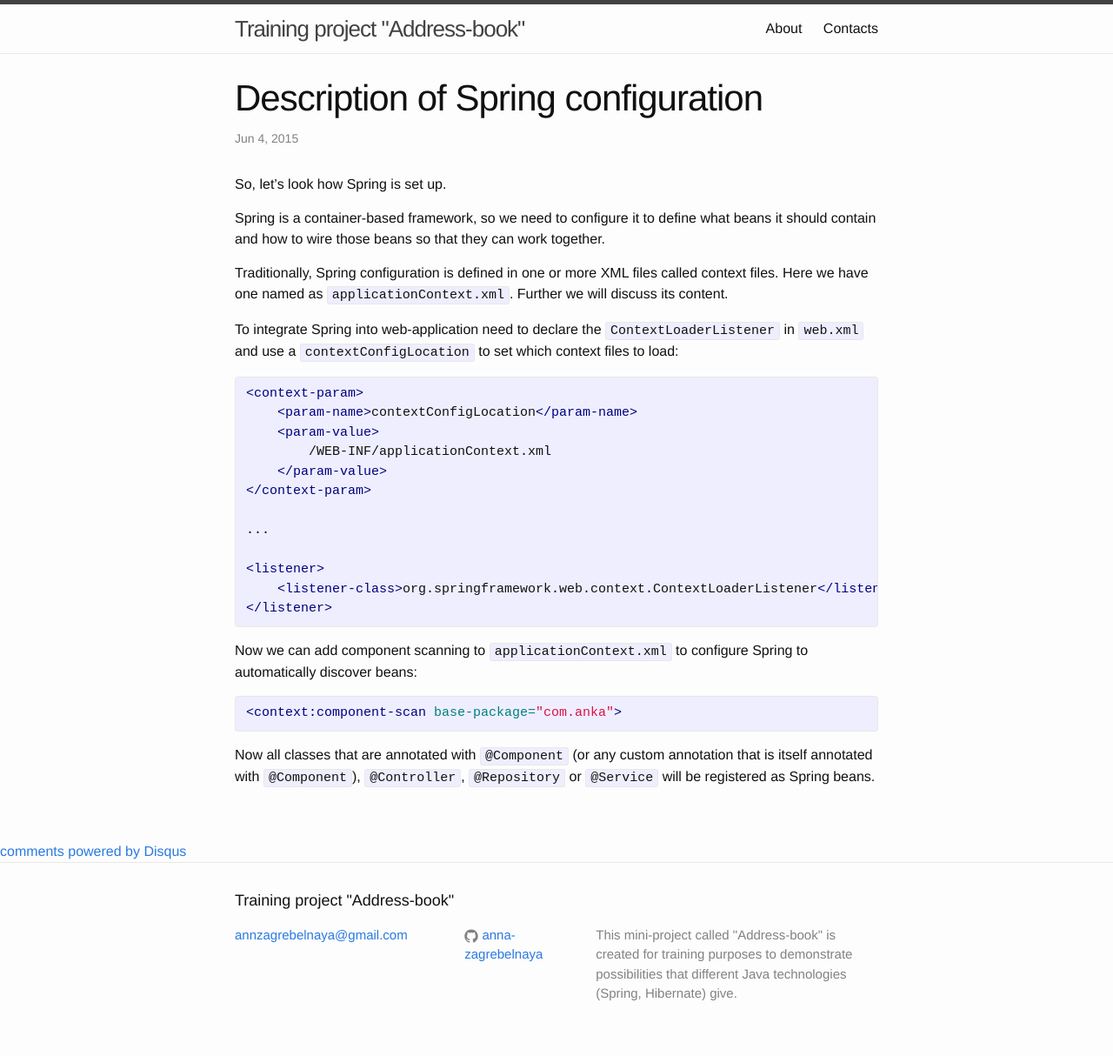
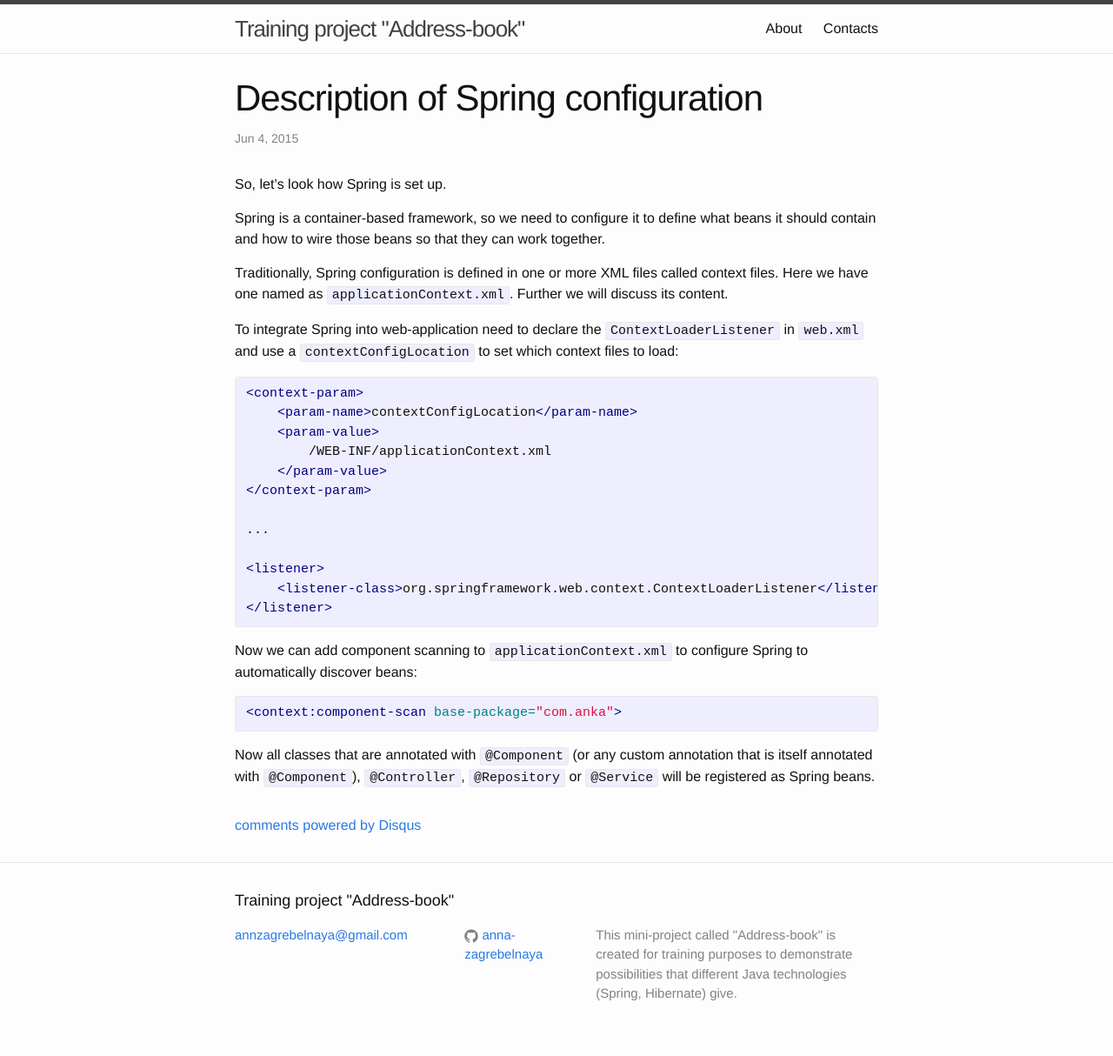
Before and after one commit to anna-zagrebelnaya/address-book, a Jekyll site: the page built from _posts/2015-06-04-spring-configuration-files.markdown, in a window 1280 px wide. Shown: the whole page at 87% size. Built offline with Jekyll 4.4.1, drawn with Linux system fonts in a browser that asks for light colours; comment, search, counter and statistics services are not loaded.

Commit message:
move comments into div

```diff
--- a/_layouts/default.html
+++ b/_layouts/default.html
@@ -10,10 +10,9 @@
     <div class="page-content">
       <div class="wrapper">
         {{ content }}
+        {% include comments.html %}
       </div>
     </div>
-
-    {% include comments.html %}
 
     {% include footer.html %}
 
```
